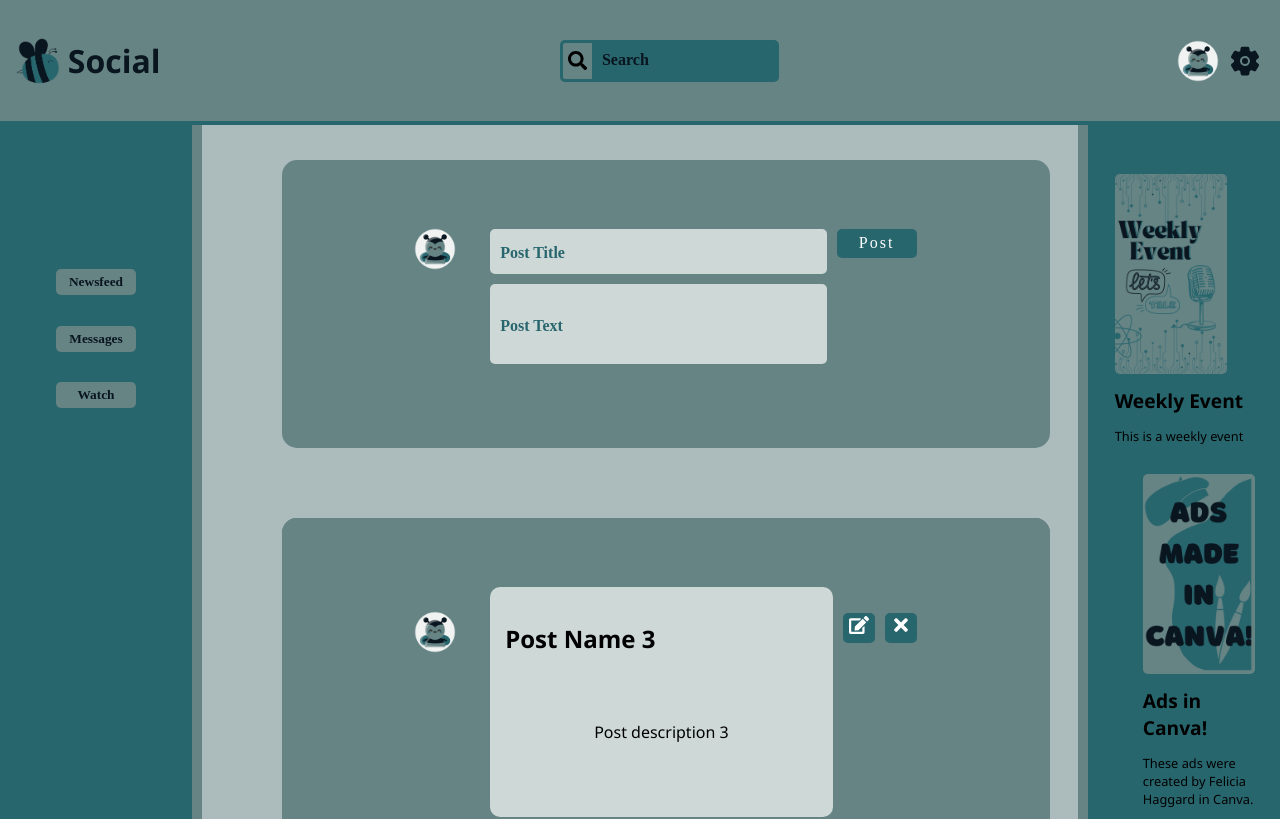
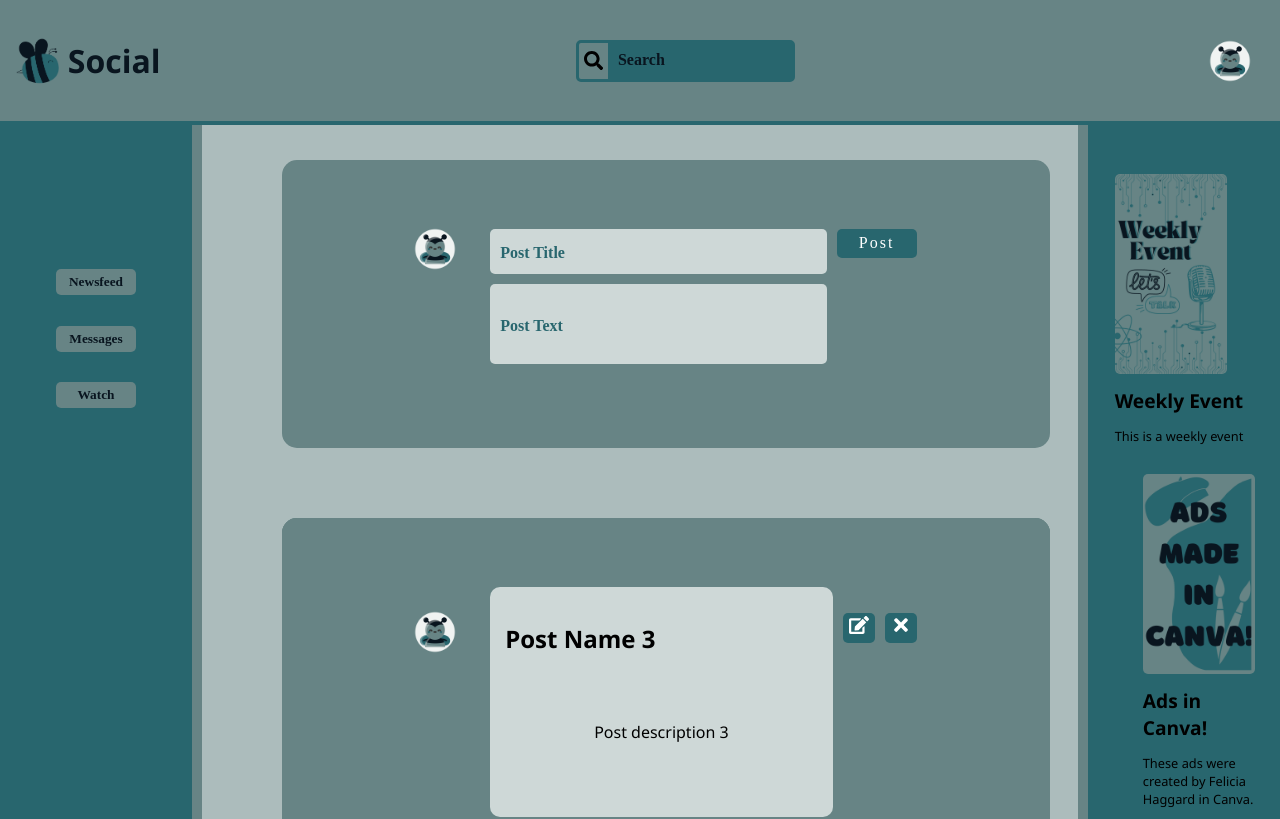
Before and after one commit to HaggardFelicia/Haggard_Felicia_Dev2501, a React (Create React App) app: page / in a window 1280 px wide. Shown: the top 819 px of the page. Built offline with nearby package versions, Linux system fonts and the light colour scheme; the HTML template or start-up script is replaced by a standard one.

Commit message:
Update syntax

```diff
--- a/package.json
+++ b/package.json
@@ -3,12 +3,14 @@
   "version": "0.1.0",
   "private": true,
   "dependencies": {
+    "@babel/plugin-proposal-private-property-in-object": "^7.16.7",
+    "@react-icons/all-files": "^4.1.0",
     "@testing-library/jest-dom": "^5.17.0",
     "@testing-library/react": "^13.4.0",
     "@testing-library/user-event": "^13.5.0",
-    "@babel/plugin-proposal-private-property-in-object": "^7.16.7",
     "react": "^18.2.0",
     "react-dom": "^18.2.0",
+    "react-icons": "^4.12.0",
     "react-scripts": "5.0.1",
     "styled-components": "^6.1.1",
     "web-vitals": "^2.1.4"
--- a/src/App.js
+++ b/src/App.js
@@ -5,8 +5,8 @@ import Form from "./components/Form";
 import PostCard from "./components/PostCard";
 import RightNav from "./components/RightNav";
 import AvatarUrl from "./images/Avatar.png";
+
 class App extends Component {
-
   state = {
     postList: [
       {
@@ -27,7 +27,8 @@ class App extends Component {
         postName: 'Post Name 3',
         postContent: 'Post description 3',
       }
-    ]
+    ],
+    color: 'red'
   }
 
   //componentDidMount()
@@ -40,10 +41,11 @@ class App extends Component {
 
   //function for input values
   getInput = (e) => {
-    this.setState({[ e.target.pAvatar]: e.target.value,
-                    [e.target.alt]: e.target.value,
-                    [e.target.postName]: e.target.value,
-                    [e.target.postContent]: e.target.value });
+    this.setState({[ e.target.name]: e.target.value
+                    // [e.target.alt]: e.target.value,
+                    // [e.target.postName]: e.target.value,
+                    // [e.target.postContent]: e.target.value
+                  });
   }
 
   //add item function
@@ -90,7 +92,6 @@ class App extends Component {
         <LeftNav />
         <Form getInput={this.getInput} addItem={this.addItem}/>
         {postState}
-
       </div>
     );
   }
--- a/src/components/Btn.js
+++ b/src/components/Btn.js
@@ -1,4 +1,5 @@
 import React from 'react';
+
 const Btn = props => {
     return (
         <button style={props.btnStyle} src={props.btnImg} onClick={props.onClick}>{props.btnText}</button>
--- a/src/components/Form.js
+++ b/src/components/Form.js
@@ -2,6 +2,7 @@ import React from 'react';
 import Btn from './Btn';
 import Icons from './Icons';
 import Avatar from '../images/Avatar.png';
+
 const Form = props => {
     return (
         <form onSubmit={props.addItem}>
--- a/src/components/Header.js
+++ b/src/components/Header.js
@@ -23,7 +23,7 @@ const Header = props => {
             </div>
             <div style={styles.flexRow}>
                 <Icons IconImg={Avatar} ImageAlt="Bee Avatar" style={styles.Icon}/>
-                <IconBtn btnStyle={styles.button} btnText={<IoSettings/>} />
+                <IconBtn btnStyle={styles.button} btnText={<io5 IoSettings/>} />
             </div>
         </header>
     );
```
Also changed, not shown: 1 other file (tests, documents, lock files or other folders).
